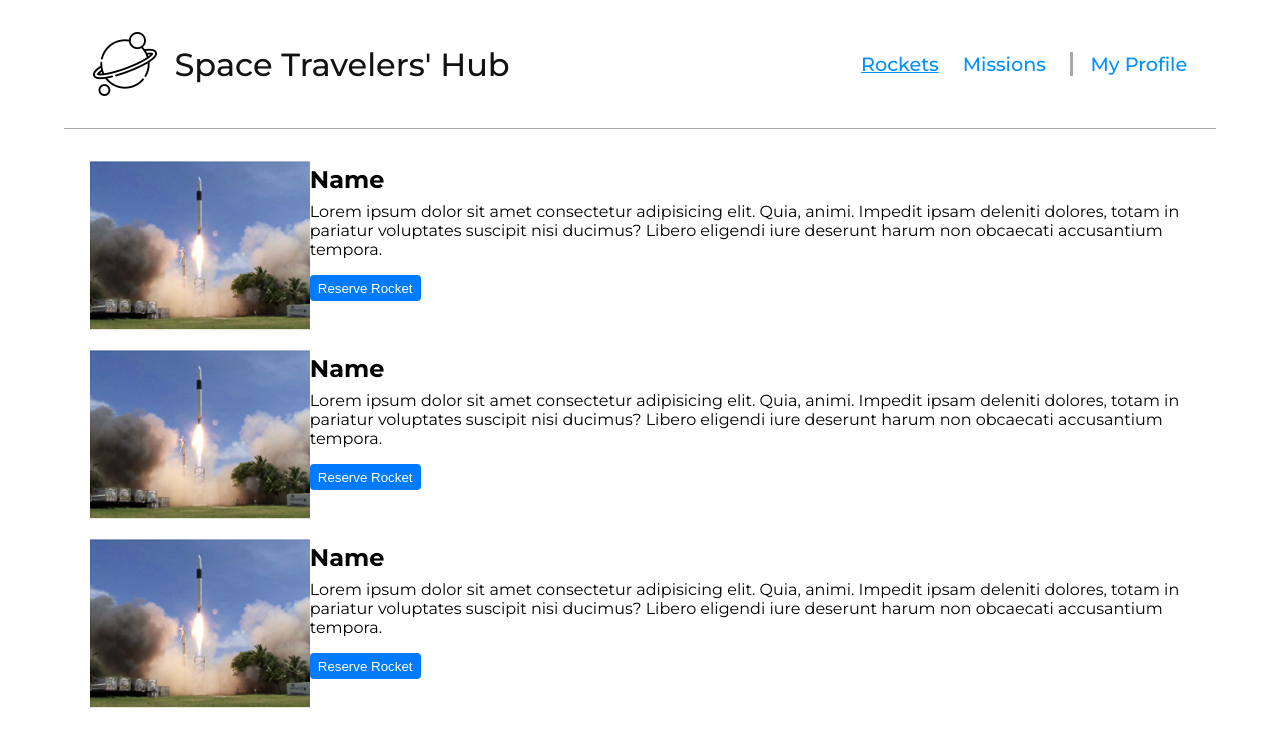
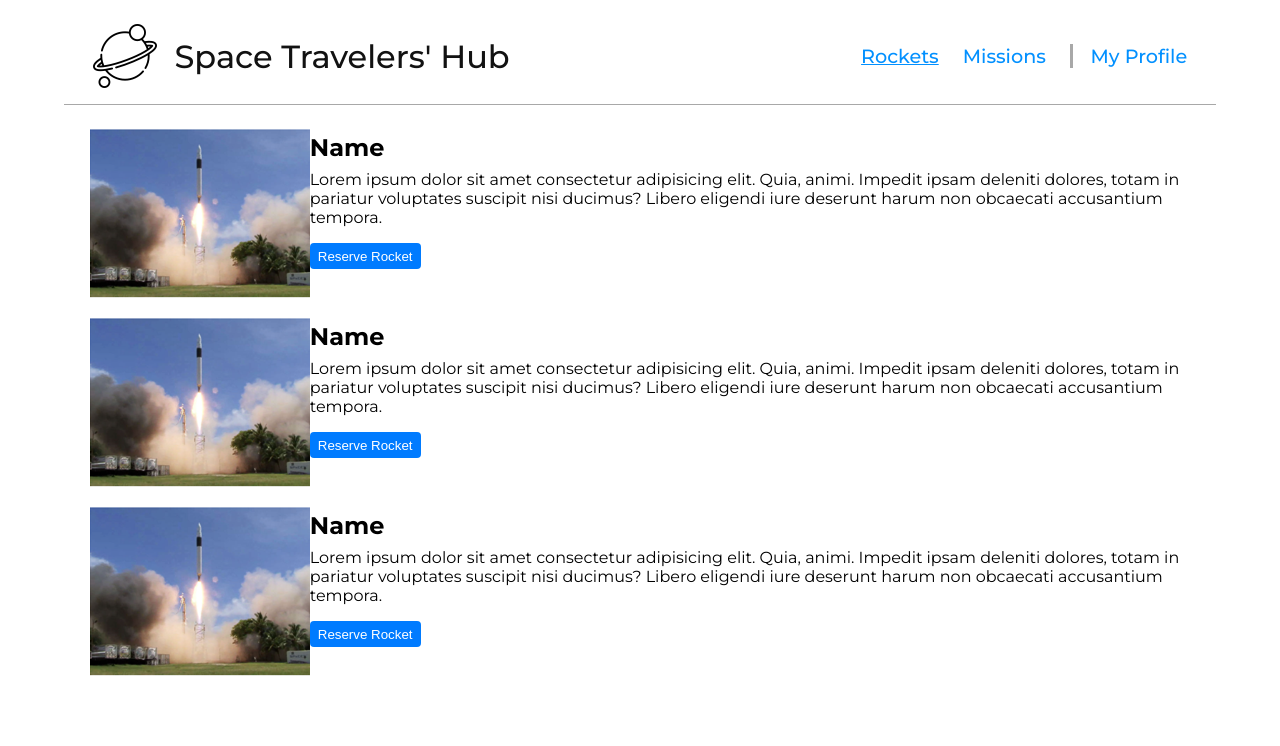
Before and after one commit to kessie2862/Space-Travelers-App, a React (Create React App) app: page / in a window 1280 px wide. Shown: the top 746 px of the page. Built offline with nearby package versions, Linux system fonts and the light colour scheme.

Commit message:
Adjust Navigation padding and margin

```diff
--- a/src/components/styles/Navigation.css
+++ b/src/components/styles/Navigation.css
@@ -19,7 +19,7 @@ body {
 .nav-container {
   margin: 0 auto;
   width: 95%;
-  padding: 2rem 0;
+  padding: 1.5rem 0 1rem;
   display: flex;
   justify-content: space-between;
   align-items: center;
@@ -38,7 +38,7 @@ body {
   border-bottom: 1px solid rgba(111, 111, 111, 0.6);
   width: 90%;
   margin: 0 auto;
-  margin-bottom: 2rem;
+  margin-bottom: 1.5rem;
 }
 
 .nav-left {
```
